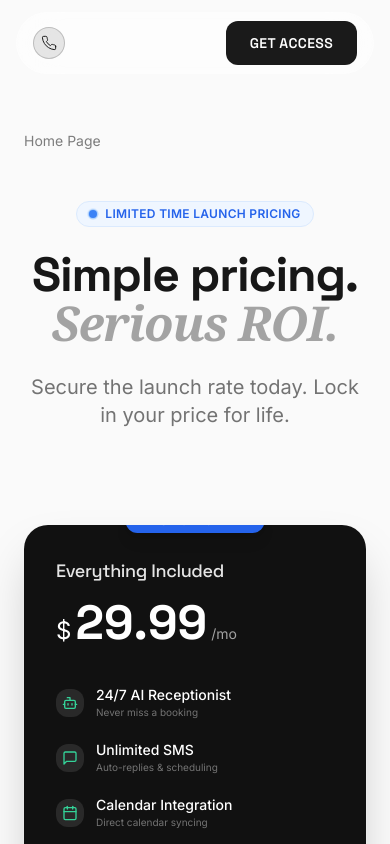
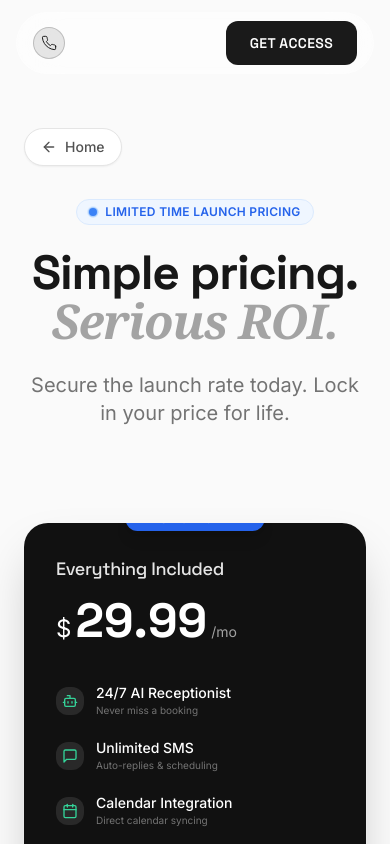
Before and after one commit to OwenGarabedian/Call-Backer, a React (Vite) app: page /Pricing in a window 390 px wide. Shown: the top 844 px of the page. Built offline with nearby package versions, Linux system fonts and the light colour scheme; the HTML template or start-up script is replaced by a standard one.

Commit message:
New price changes for iphone

```diff
--- a/src/components/Pricing.tsx
+++ b/src/components/Pricing.tsx
@@ -1,6 +1,6 @@
 import { motion, AnimatePresence } from "framer-motion";
 import { useEffect, useState } from "react";
-import { Calculator, Lock, Bot, MessageSquare, Calendar, Phone, Database, Check, Plus, Minus, ArrowLeft } from "lucide-react"; // <-- Added ArrowLeft
+import { Calculator, Lock, Bot, MessageSquare, Calendar, Phone, Database, Check, Plus, Minus, ArrowLeft } from "lucide-react";
 import Lenis from "@studio-freight/lenis";
 
 // Import your site-wide components
@@ -149,10 +149,18 @@ export const Pricing = () => {
   return (
     <div className="pt-32 pb-20 relative">
 
-      <div className="max-w-7xl mx-auto px-6 mb-12">
-        <a href="/" className="text-sm text-muted-foreground hover:text-foreground transition-colors">
-              Home Page
-            </a>
+      {/* --- BACK BUTTON (MOBILE ONLY, STANDARD HTML ANCHOR) --- */}
+      <div className="max-w-6xl mx-auto px-6 mb-8 flex md:hidden justify-start">
+        <a href="/" className="inline-block">
+          <motion.div
+            initial={{ opacity: 0, x: -10 }}
+            animate={{ opacity: 1, x: 0 }}
+            className="inline-flex items-center gap-2 px-4 py-2 rounded-full bg-white border border-neutral-200 shadow-sm text-sm font-medium text-neutral-600 hover:text-neutral-900 hover:bg-neutral-50 transition-all active:scale-95"
+          >
+            <ArrowLeft className="w-4 h-4" />
+            Home
+          </motion.div>
+        </a>
       </div>
 
       {/* HEADER SECTION */}
```
